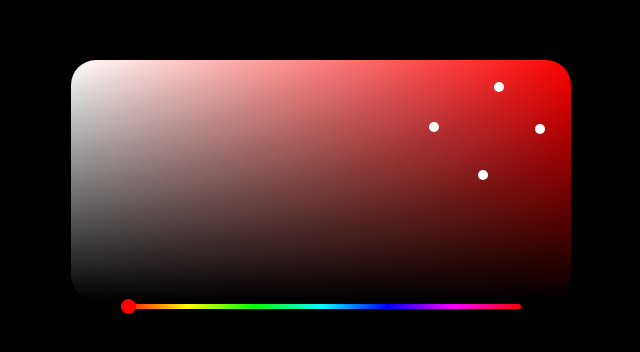
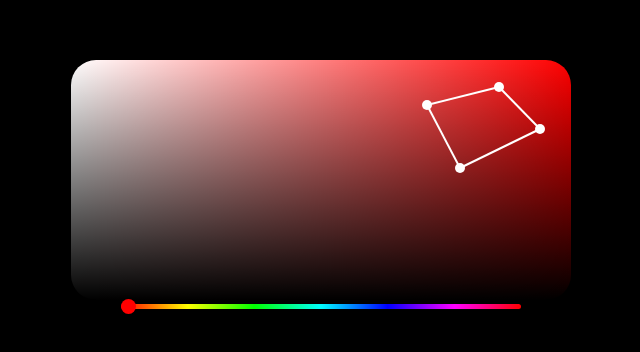
Before and after one commit to lasertraining/react-rgb-range-color-picker, a React (Create React App) app: page / in a window 1280 px wide. Shown: the part 216-568 px from the top of the page, without its empty margins (319-959 px from the left). Built offline with nearby package versions, Linux system fonts and the light colour scheme.

Commit message:
Color picker code improved

```diff
--- a/src/components/ColorPicker.jsx
+++ b/src/components/ColorPicker.jsx
@@ -7,8 +7,8 @@ const ColorPicker = ({ colorHSL }) => {
   const [selectedPointer, setSelectedPointer] = useState("");
 
   const [pointers, setPointers] = useState({
-    pointer1: { x: 407, y: 110 },
-    pointer2: { x: 358, y: 62 },
+    pointer1: { x: 351, y: 40 },
+    pointer2: { x: 384, y: 103 },
     pointer3: { x: 464, y: 64 },
     pointer4: { x: 423, y: 22 },
   });
@@ -69,21 +69,59 @@ const ColorPicker = ({ colorHSL }) => {
         left={pointers.pointer1.x}
         onMouseDown={() => handleMouseDown("pointer1")}
       />
+
       <Pointer
         top={pointers.pointer2.y}
         left={pointers.pointer2.x}
         onMouseDown={() => handleMouseDown("pointer2")}
       />
+
       <Pointer
         top={pointers.pointer3.y}
         left={pointers.pointer3.x}
         onMouseDown={() => handleMouseDown("pointer3")}
       />
+
       <Pointer
         top={pointers.pointer4.y}
         left={pointers.pointer4.x}
         onMouseDown={() => handleMouseDown("pointer4")}
       />
+
+      <Lines>
+        <svg width={width} height={height} strokeWidth="2">
+          <line
+            x1={pointers.pointer1.x + 5}
+            y1={pointers.pointer1.y + 5}
+            x2={pointers.pointer2.x + 5}
+            y2={pointers.pointer2.y + 5}
+            stroke="white"
+          />
+
+          <line
+            x1={pointers.pointer2.x + 5}
+            y1={pointers.pointer2.y + 5}
+            x2={pointers.pointer3.x + 5}
+            y2={pointers.pointer3.y + 5}
+            stroke="white"
+          />
+
+          <line
+            x1={pointers.pointer3.x + 5}
+            y1={pointers.pointer3.y + 5}
+            x2={pointers.pointer4.x + 5}
+            y2={pointers.pointer4.y + 5}
+            stroke="white"
+          />
+          <line
+            x1={pointers.pointer4.x + 5}
+            y1={pointers.pointer4.y + 5}
+            x2={pointers.pointer1.x + 5}
+            y2={pointers.pointer1.y + 5}
+            stroke="white"
+          />
+        </svg>
+      </Lines>
     </Container>
   );
 };
@@ -108,6 +146,14 @@ const Pointer = styled.span.attrs(({ top, left }) => ({
   height: 10px;
   border-radius: 50px;
   cursor: pointer;
+  z-index: 2;
+`;
+
+const Lines = styled.div`
+  position: absolute;
+  top: 0;
+  left: 0;
+  z-index: 1;
 `;
 
 export default ColorPicker;
```
